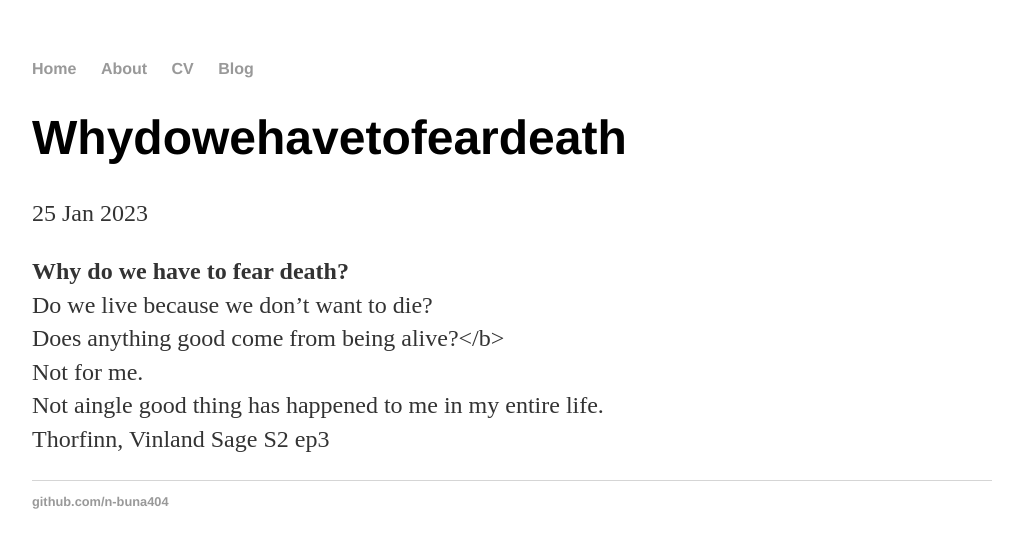
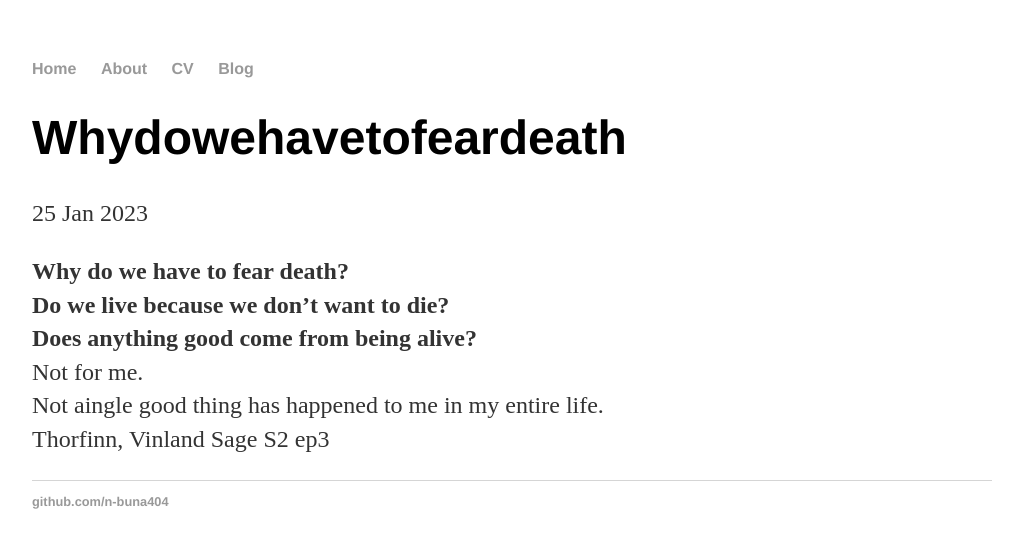
Before and after one commit to n-buna404/n-buna404.github.io, a Jekyll site: the page built from _posts/2023-01-25-whyDoWeHaveToFearDeath.md, in a window 1280 px wide. Shown: the top 548 px of the page, without its empty margins (128-1151 px from the left). Built offline with Jekyll 4.4.1, drawn with Linux system fonts in a browser that asks for light colours; our own code applies the rules of GitHub Pages for plain Markdown files.

```diff
--- a/_posts/2023-01-25-whyDoWeHaveToFearDeath.md
+++ b/_posts/2023-01-25-whyDoWeHaveToFearDeath.md
@@ -1,4 +1,4 @@
-<b>Why do we have to fear death?</b><br>
+<b>Why do we have to fear death?<br>
 Do we live because we  don't want to die?<br>
 Does anything good come from being alive?</b><br>
 Not for me.<br>
```
